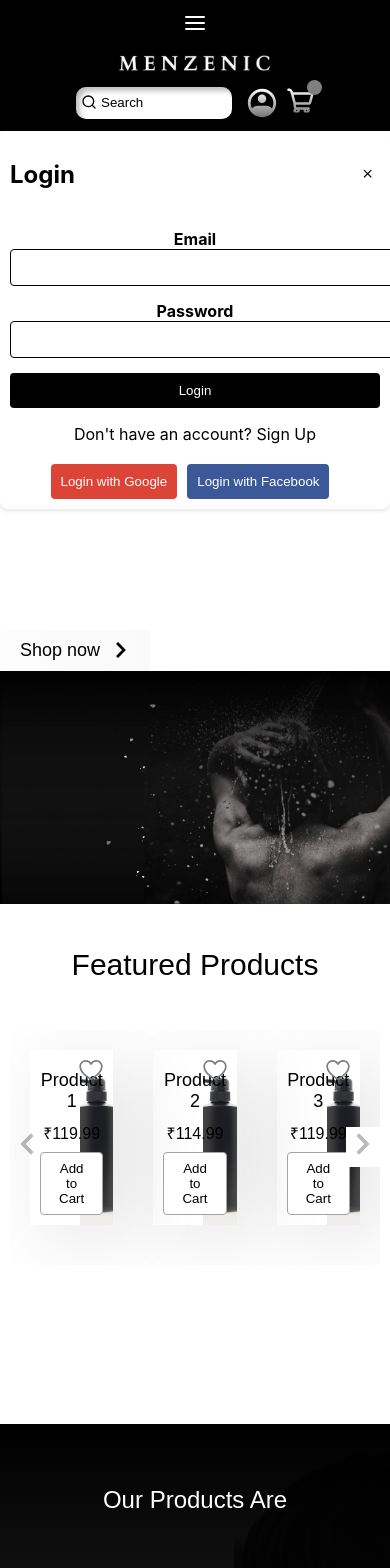
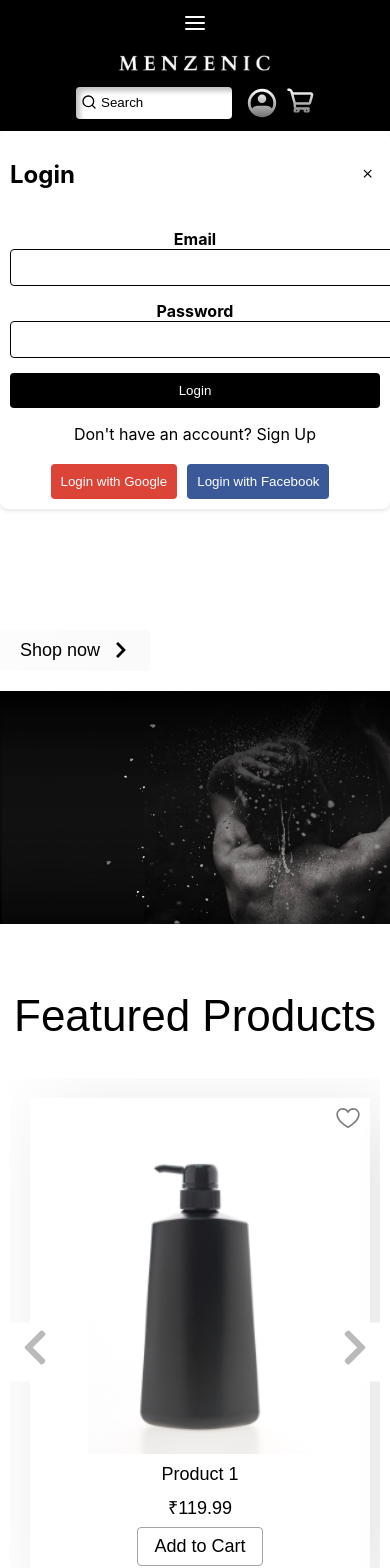
Before and after one commit to Menzenic/Menzenic-Web-App-FrontEnd, a React (Create React App) app: page /login in a window 390 px wide. Shown: the top 1568 px of the page. Built offline with nearby package versions, Linux system fonts and the light colour scheme.

Commit message:
changes in styling

```diff
--- a/src/components/Footer.js
+++ b/src/components/Footer.js
@@ -6,31 +6,36 @@ const Footer = () => {
   return (
     <footer className="footer">
       <h1 className="footer-title">Contact Us</h1>
+      <div className="footer-content">
         <div className="left-section">
+          <div className="left-section-top">
             <div className="footer-section">
               <h3 className="footer-section-title">Visit Us</h3>
-          <ul className="footer-links">
-            <li>Location</li>
-            <li>Opening Hours</li>
-          </ul>
+              <p className="footer-setion-title-para">2972 Westheimer Rd. </p>
+              <p className="footer-setion-title-paras">
+                Santa Ana, Illinois 85486
+              </p>
             </div>
             <div className="footer-section">
               <h3 className="footer-section-title">Contact</h3>
-          <ul className="footer-links">
-            <li>Phone</li>
-            <li>Email</li>
-          </ul>
+              <p className="footer-setion-title-para">contact@menzenic.com </p>
+              <p className="footer-setion-title-paras">+915654623164</p>
             </div>
+          </div>
+          <div className="left-section-bottom">
             <div className="footer-section">
-          <h3 className="footer-section-title">Subscribe</h3>
               <div className="email-subscription">
-            <input type="email" placeholder="Enter your email" />
+                <input type="email" placeholder="Email" />
                 <button>Subscribe</button>
               </div>
             </div>
           </div>
+        </div>
         <div className="right-section">
+          <div className="footer-section-img">
             <img src={logoImage} alt="Logo" className="footer-logo" />
+          </div>
+        </div>
       </div>
     </footer>
   );
--- a/src/components/ProductQuality.js
+++ b/src/components/ProductQuality.js
@@ -56,7 +56,7 @@ const ProductQuality = () => {
       <img
         src={productQualityImg}
         alt="prdouct quality img"
-        className="product-image"
+        className="product-quality-image"
       />
     </div>
   );
--- a/src/components/Products.js
+++ b/src/components/Products.js
@@ -1,8 +1,9 @@
 import React, { useState } from "react";
-import { FaChevronLeft, FaChevronRight, FaHeart } from "react-icons/fa";
+import { FaChevronLeft, FaChevronRight } from "react-icons/fa";
 import { WishListIcon } from "../utils/assets";
 import "../styles/Products.css";
 import ProductsData from "./ProductsData";
+import { Strings } from "../utils/constants/Strings/Strings";
 
 const Products = () => {
   const [currentSlide, setCurrentSlide] = useState(0);
@@ -23,7 +24,7 @@ const Products = () => {
 
   return (
     <section className="products">
-      <h2 className="section-title">Featured Products</h2>
+      <h2 className="products-section-title">{Strings.PRODUCTS_TITLE}</h2>
       <div className="slider-container">
         <button
           className="slider-arrow slider-arrow-left"
@@ -45,7 +46,9 @@ const Products = () => {
               <h3 className="product-title">{product.title}</h3>
               <span className="product-price">{product.price}</span>
               <div className="product-actions">
-                <button className="btn-add-to-cart">Add to Cart</button>
+                <button className="btn-add-to-cart">
+                  {Strings.PRODUCTS_BUTTON}
+                </button>
               </div>
             </div>
           ))}
--- a/src/components/SearchBar/GenericSearchBar/GenericSearchBar.css
+++ b/src/components/SearchBar/GenericSearchBar/GenericSearchBar.css
@@ -14,7 +14,7 @@
   width: 129px;
   height: 30px;
   box-shadow: inset 4px 4px 5px rgba(0, 0, 0, 0.25);
-    border-radius: 10px;
+  border-radius: 4px;
   outline: none;
   border: none;
 }
--- a/src/styles/Footer.css
+++ b/src/styles/Footer.css
@@ -1,40 +1,56 @@
 .footer {
-  background: #f0f0f0;
-  padding: 20px;
-  justify-content: space-between;
-  align-items: flex-start;
-  flex-wrap: wrap;
-}
-
-.footer-section {
-  display: flex;
-  flex-direction: column;
-  margin-bottom: 20px;
+  background-color: #f5f5f5;
+  padding: 40px;
 }
 
 .footer-title {
   text-align: left;
-  font-size: 32px;
-  margin-bottom: 10px;
+  font-family: "Arial";
+  font-style: normal;
+  font-weight: 700;
+  font-size: 45px;
+  line-height: 40px;
+  color: #000000;
+}
+.footer-setion-title-para {
+  text-align: left;
+  margin: 0;
+}
+.footer-setion-title-paras {
+  text-align: left;
+  margin-top: 5px;
+}
+.footer-content {
+  display: flex;
+  justify-content: space-between;
+  align-items: flex-start;
+  /* flex-wrap: wrap; */
 }
 
 .left-section {
   display: flex;
-  flex-wrap: wrap;
-  gap: 20px;
-  align-self: flex-start;
+  flex-direction: column;
+  padding-left: 10px;
 }
 
-.right-section {
+.left-section-top {
   display: flex;
-  align-items: center;
-  justify-content: flex-end;
+  justify-content: space-between;
+  margin-bottom: 20px;
 }
 
-.footer-logo {
-  width: auto;
-  height: 150px;
-  max-width: 100%;
+.footer-section {
+  margin-right: 20px;
+}
+
+.footer-section-title {
+  font-family: "Inter";
+  font-style: normal;
+  font-weight: 700;
+  font-size: 24px;
+  line-height: 29px;
+  color: #000000;
+  text-align: left;
 }
 
 .footer-links {
@@ -47,44 +63,88 @@
   margin-bottom: 5px;
 }
 
+.left-section-bottom {
+  margin-top: 20px;
+}
+
 .email-subscription {
   display: flex;
   align-items: center;
-  margin-top: 10px;
 }
 
 .email-subscription input[type="email"] {
-  width: 200px;
-  padding: 5px;
-  border: 1px solid #ccc;
-  border-radius: 3px;
+  padding: 15px;
+  border-radius: 4px;
+  margin-right: 10px;
+  box-sizing: border-box;
+  width: 283px;
+  height: 48px;
+  background: #f0f0f0;
+  border: 1px solid #000000;
 }
 
 .email-subscription button {
-  padding: 5px 10px;
-  background: #ccc;
-  border: none;
-  border-radius: 3px;
-  cursor: pointer;
+  padding: 12px 32px;
+  width: 136px;
+  height: 48px;
+  color: #ffffff;
+  background: #000000;
+  border: 1px solid #000000;
+  font-family: "Arial";
+  font-size: 16px;
+  line-height: 24px;
 }
 
+.email-subscription button:hover {
+  background-color: transparent;
+  color: #000000;
+}
+
+.right-section {
+  display: flex;
+  justify-content: flex-end;
+  margin-top: 20px;
+  display: flex;
+  align-items: center;
+  flex-grow: 1;
+  height: 150px;
+}
+
+.footer-section-img {
+  width: 70%;
+  height: auto;
+}
+
+.footer-logo {
+  width: 100%;
+  height: auto;
+}
+
+/* Responsive Styles */
+
 @media (max-width: 768px) {
-  .footer {
+  .footer-content {
     flex-direction: column;
     align-items: center;
-    text-align: center;
   }
 
-  .left-section {
-    margin-bottom: 20px;
-    align-self: auto;
+  .left-section,
+  .right-section {
+    flex: 0 0 100%;
+    max-width: 100%;
+    text-align: center;
+    position: static;
+    transform: none;
   }
 
-  .right-section {
-    margin-top: 20px;
+  .left-section-bottom {
+    margin-top: 0;
+    margin-bottom: 20px;
   }
 
-  .footer-section {
-    margin-bottom: 20px;
+  .email-subscription input[type="email"] {
+    width: 100%;
+    margin-right: 0;
+    margin-bottom: 10px;
   }
 }
--- a/src/styles/Header.css
+++ b/src/styles/Header.css
@@ -4,7 +4,7 @@
 
 .left-content {
   position: absolute;
-  top: 50%;
+  top: 46%;
   left: 50px;
   transform: translateY(-50%);
   text-align: left;
@@ -51,6 +51,7 @@
   line-height: 21px;
   color: #000000;
 }
+
 .greater-symbol {
   font-size: 18px;
   color: #000000;
@@ -68,18 +69,57 @@
   object-fit: cover;
 }
 
+/* Responsive Styles */
+
 @media (max-width: 768px) {
   .header-content {
     flex-direction: column;
     align-items: center;
   }
 
-  .left-content,
-  .right-content {
-    flex: 0 0 100%;
-    max-width: 100%;
-    text-align: center;
+  .left-content {
     position: static;
     transform: none;
+    text-align: center;
+    margin-bottom: 20px;
+    left: 0;
+  }
+
+  .right-content {
+    position: static;
+    text-align: center;
+  }
+
+  .hamburger-menu {
+    position: absolute;
+    top: 20px;
+    left: 20px;
+    z-index: 1;
+  }
+
+  .navbar {
+    display: none;
+  }
+
+  .right-content {
+    margin-bottom: 20px;
+  }
+
+  .login-card {
+    width: 80%;
+    max-width: 300px;
+    margin: 0 auto;
+  }
+
+  .login-card li {
+    opacity: 0;
+    transform: translateX(-20px);
+    transition: opacity 0.3s ease, transform 0.3s ease;
+  }
+
+  .login-card.show li {
+    opacity: 1;
+    transform: translateX(0);
+    transition-delay: 0.2s;
   }
 }
--- a/src/styles/Navbar.css
+++ b/src/styles/Navbar.css
@@ -139,7 +139,7 @@
 }
 
 .cart-icon::after {
-  content: "";
+  /* content: ""; */
   position: absolute;
   top: -5px;
   right: -8px;
--- a/src/styles/ProductQuality.css
+++ b/src/styles/ProductQuality.css
@@ -13,7 +13,7 @@
   text-align: center;
   position: relative;
 }
-.product-image {
+.product-quality-image {
   position: absolute;
   right: 0;
   top: 0;
@@ -47,7 +47,7 @@
 .product-quality-icons {
   display: grid;
   grid-template-columns: repeat(3, 1fr);
-  gap: 15px;
+  gap: 1px;
   font-size: 24px;
 }
 
@@ -64,7 +64,7 @@
   font-family: "Arial";
   font-style: normal;
   font-weight: 400;
-  margin-top: 15px;
+  margin-top: 13px;
   font-size: 24px;
   line-height: 28px;
   color: #ffffff;
--- a/src/styles/Products.css
+++ b/src/styles/Products.css
@@ -1,15 +1,19 @@
 .products {
   padding: 10px;
-  min-height: 500px;
+  min-height: 638px;
+  display: flex;
+  flex-direction: column;
+  align-items: center;
+  overflow-x: hidden;
 }
 
-.section-title {
-  font-size: 24px;
-  margin-bottom: 20px;
+.products-section-title {
+  width: 377px;
+  height: 51px;
   font-family: "Arial";
   font-style: normal;
   font-weight: 400;
-  font-size: 30px;
+  font-size: 44px;
   line-height: 51px;
   color: #000000;
 }
@@ -18,11 +22,14 @@
   display: flex;
   align-items: center;
   position: relative;
+  width: 100%;
+  overflow: hidden;
 }
 
 .product-list {
   display: flex;
-  overflow-x: hidden;
+  flex-wrap: nowrap;
+  overflow-x: auto;
   scroll-snap-type: x mandatory;
   padding-bottom: 20px;
   max-width: 1200px;
@@ -30,14 +37,16 @@
 }
 
 .product-item {
+  flex: 0 0 auto;
   width: 260px;
   margin: 20px;
   text-align: center;
+  background: #ffffff;
   box-shadow: 19px 14px 77px rgba(0, 0, 0, 0.11);
   display: flex;
   flex-direction: column;
   align-items: center;
-  padding: 10px;
+  padding: 10px 10px 20px 10px;
   position: relative;
 }
 
@@ -51,15 +60,13 @@
   font-size: 18px;
   margin: 10px 0;
   font-family: "Arial";
-  font-style: normal;
   font-weight: 400;
 }
 
 .product-price {
-  font-size: 16px;
+  font-size: 18px;
   color: #000000;
   font-family: "Arial";
-  font-style: normal;
   font-weight: 400;
 }
 
@@ -72,12 +79,13 @@
   cursor: pointer;
   margin-top: 8px;
   font-family: "Arial";
-  font-style: normal;
   font-weight: 400;
   background: #ffffff;
   border: 1px solid #a4a4a4;
   border-radius: 4px;
+  font-size: 18px;
 }
+
 .btn-add-to-cart:hover {
   background-color: #000000;
   color: #fff;
@@ -96,36 +104,54 @@
   transform: translateY(-50%);
   background-color: #fff;
   color: rgb(186, 186, 186);
-  font-size: 24px;
+  font-size: 40px;
   border: none;
   cursor: pointer;
   padding: 5px;
 }
+
 .slider-arrow:focus {
   outline: none;
 }
+
 .slider-arrow:hover {
   color: rgba(0, 0, 0, 1);
 }
 
 .slider-arrow-left {
   left: 0;
+  z-index: 1;
 }
 
 .slider-arrow-right {
   right: 0;
+  z-index: 1;
 }
 
 /* Responsive Styles */
 
-@media (max-width: 768px) {
+@media (max-width: 767px) {
+  .products {
+    min-height: auto;
+    padding-bottom: 0;
+  }
+
   .product-item {
-    width: calc(
-      (100% - 30px) / 2
-    ); /* Adjust the width calculation for small screens */
+    width: 100%;
+    max-width: 320px;
   }
 
   .product-image {
-    height: 120px; /* Adjust the height for small screens */
+    width: 70%;
+  }
+
+  .slider-container {
+    overflow: hidden;
   }
 }
+
+@media (min-width: 768px) and (max-width: 1024px) {
+  .product-item {
+    width: calc(50% - 20px);
+  }
+}
--- a/src/utils/constants/Strings/Strings.js
+++ b/src/utils/constants/Strings/Strings.js
@@ -1,4 +1,6 @@
 export const Strings = {
   HEADER_TITLE: "When it comes to your body, cleanliness is key",
   ABOUT_US: "About Us",
+  PRODUCTS_TITLE: "Featured Products",
+  PRODUCTS_BUTTON: "Add to Cart",
 };
```
Lines whose indentation alone changed are shown as unchanged.
